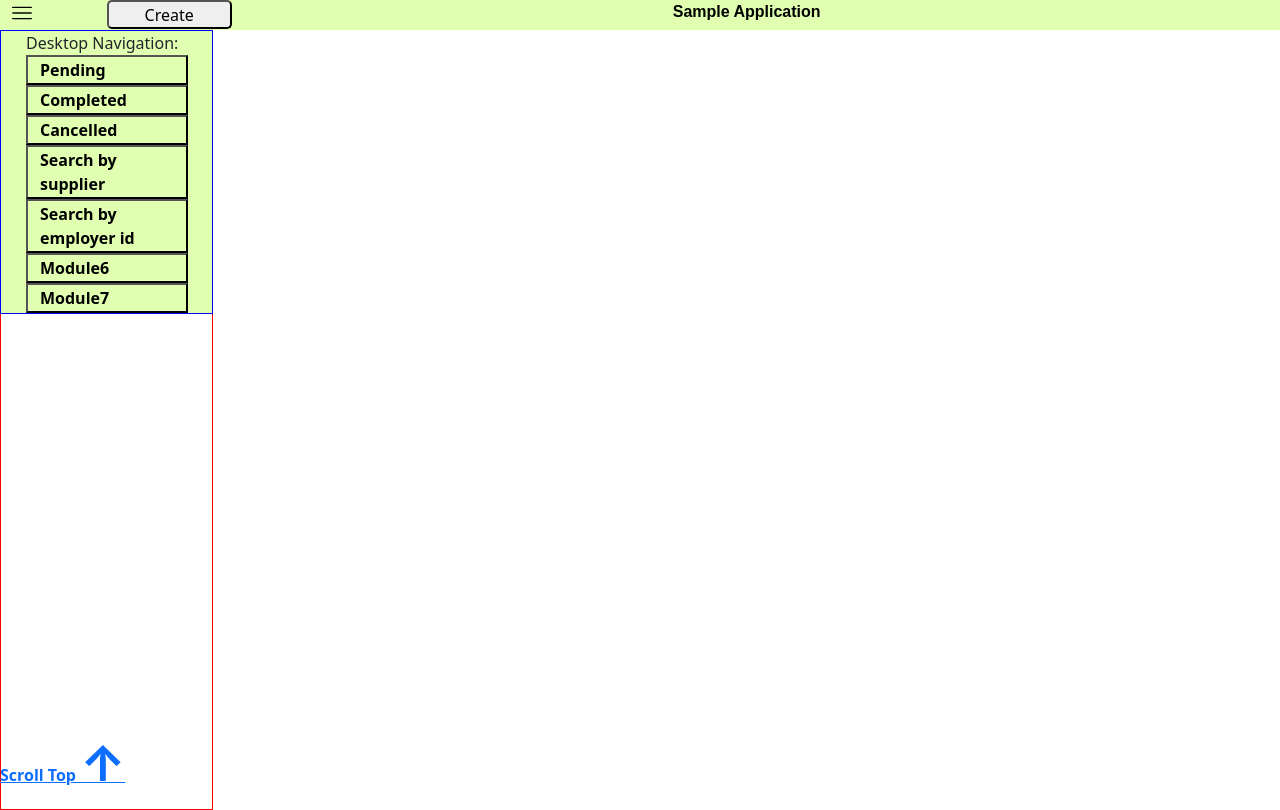
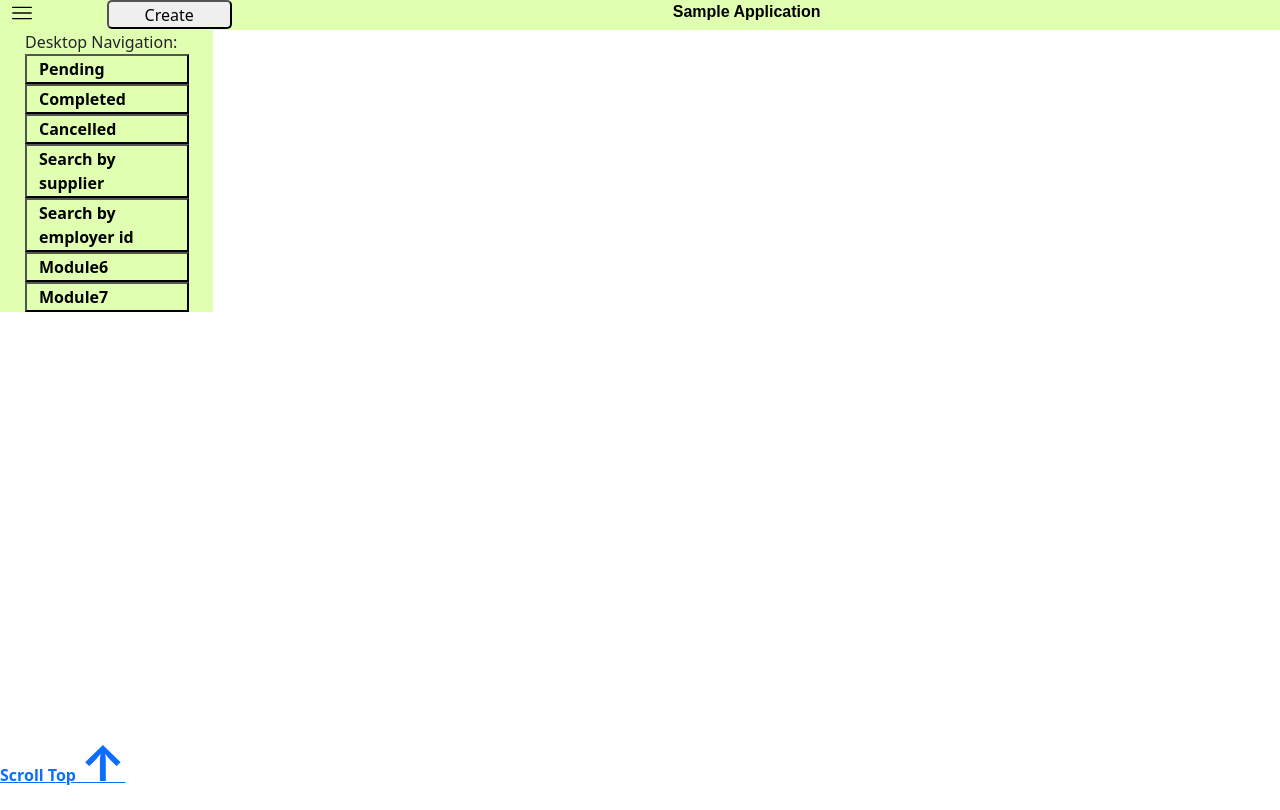
Before and after one commit to Sailaja-Namuduri/demo, a React (Create React App) app: page / in a window 1280 px wide. Built offline with nearby package versions, Linux system fonts and the light colour scheme.

Commit message:
borders disabled for components

```diff
--- a/src/GridPage.jsx
+++ b/src/GridPage.jsx
@@ -37,10 +37,10 @@ export const GridPage=({phide,modhide,modhidefun})=>{
                             </div>:''
                         }
                     </div>:
-                    <div className="d-none d-md-block col-xs-2 col-sm-2 col-md-2 col-lg-2" style={{border:'1px solid red'}}>
-                        <div className="row" style={{border:'1px dashed #0bf32687'}}>
+                    <div className="d-none d-md-block col-xs-2 col-sm-2 col-md-2 col-lg-2" style={{border:'0px solid red'}}>
+                        <div className="row" style={{border:'0px dashed #0bf32687'}}>
                             <div className="d-none d-md-block col-xs-2 col-sm-2 col-md-2 col-lg-2" style={{border:'0px solid #8f5d5d',position:'fixed',top:30,left:0}}>
-                                <div className="row" style={{border:'1px solid blue',backgroundColor:'#E1FFB1',paddingLeft:'25px'}}>Desktop Navigation:
+                                <div className="row" style={{border:'0px solid blue',backgroundColor:'#E1FFB1',paddingLeft:'25px'}}>Desktop Navigation:
                                     <div className="row" style={{border:'0px solid yellow'}}>
                                         <NavButton><Link to='/module1' style={{textDecoration:'none',color:'black',fontWeight:'bold'}}><div className="col-sm-10 col-md-10 col-lg-10">Pending</div></Link></NavButton>
                                         <NavButton><Link to='/module2' style={{textDecoration:'none',color:'black',fontWeight:'bold'}}><div className="col-sm-10 col-md-10 col-lg-10">Completed</div></Link></NavButton>
@@ -59,7 +59,7 @@ export const GridPage=({phide,modhide,modhidefun})=>{
 
                     <div className="d-block col-xs-12 col-sm-12 col-md-12 col-lg-12">
                         <div className="row">
-                            <div className="d-block col-xs-2 col-sm-2 col-md-2 col-lg-2" style={{border:'2px solid #1477da'}}>
+                            <div className="d-block col-xs-2 col-sm-2 col-md-2 col-lg-2" style={{border:'0px solid #1477da'}}>
                                 <HidePanelShortcuts/>
                             </div>
                             <div className="d-block col-xs-2 col-sm-2 col-md-10 col-lg-10" style={{border:'0px solid #b235d5'}}>
--- a/src/reusable_components/hidePanelShortcuts.jsx
+++ b/src/reusable_components/hidePanelShortcuts.jsx
@@ -9,13 +9,13 @@ import seven from '../Images/7.png';
 export const HidePanelShortcuts=()=>{
     return(
         <div className="row" style={{border:'0px dashed orange'}}>
-            <div className="col-sm-12 col-md-12 col-lg-12"><img src={one} width={15} height={15}/></div>
-            <div className="col-sm-12 col-md-12 col-lg-12"><img src={two} width={15} height={15}/></div>
-            <div className="col-sm-12 col-md-12 col-lg-12"><img src={three} width={15} height={15}/></div>
-            <div className="col-sm-12 col-md-12 col-lg-12"><img src={four} width={15} height={15}/></div>
-            <div className="col-sm-12 col-md-12 col-lg-12"><img src={five} width={15} height={15}/></div>
-            <div className="col-sm-12 col-md-12 col-lg-12"><img src={six} width={15} height={15}/></div>
-            <div className="col-sm-12 col-md-12 col-lg-12"><img src={seven} width={15} height={15}/></div>
+            <div className="col-sm-12 col-md-12 col-lg-12"><img src={one} width={15} height={15} alt='module1'/></div>
+            <div className="col-sm-12 col-md-12 col-lg-12"><img src={two} width={15} height={15} alt='module2'/></div>
+            <div className="col-sm-12 col-md-12 col-lg-12"><img src={three} width={15} height={15} alt='module3'/></div>
+            <div className="col-sm-12 col-md-12 col-lg-12"><img src={four} width={15} height={15} alt='module4'/></div>
+            <div className="col-sm-12 col-md-12 col-lg-12"><img src={five} width={15} height={15} alt='module5'/></div>
+            <div className="col-sm-12 col-md-12 col-lg-12"><img src={six} width={15} height={15} alt='module6'/></div>
+            <div className="col-sm-12 col-md-12 col-lg-12"><img src={seven} width={15} height={15} alt='module7'/></div>
 
         </div>
     )
```
